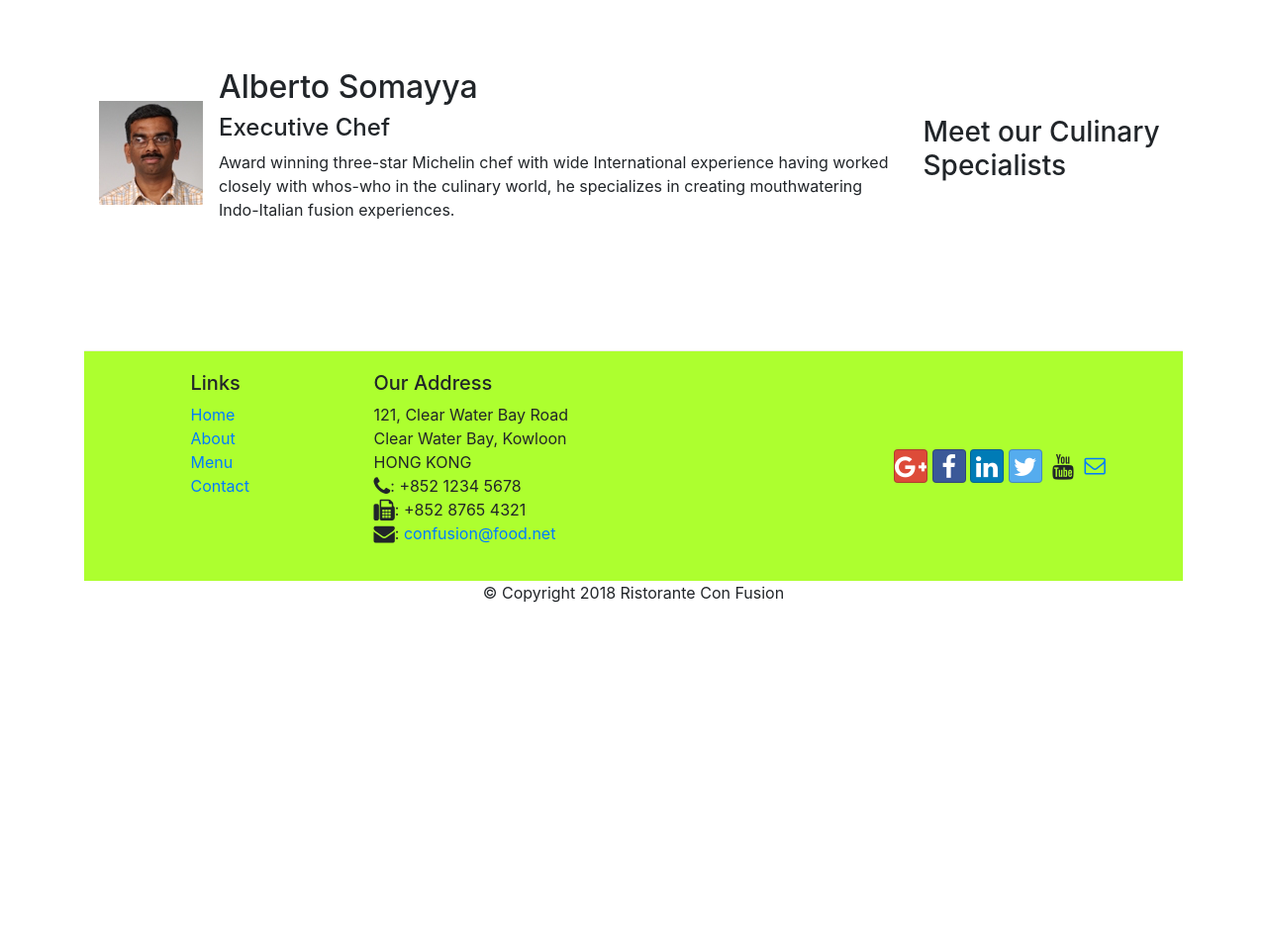
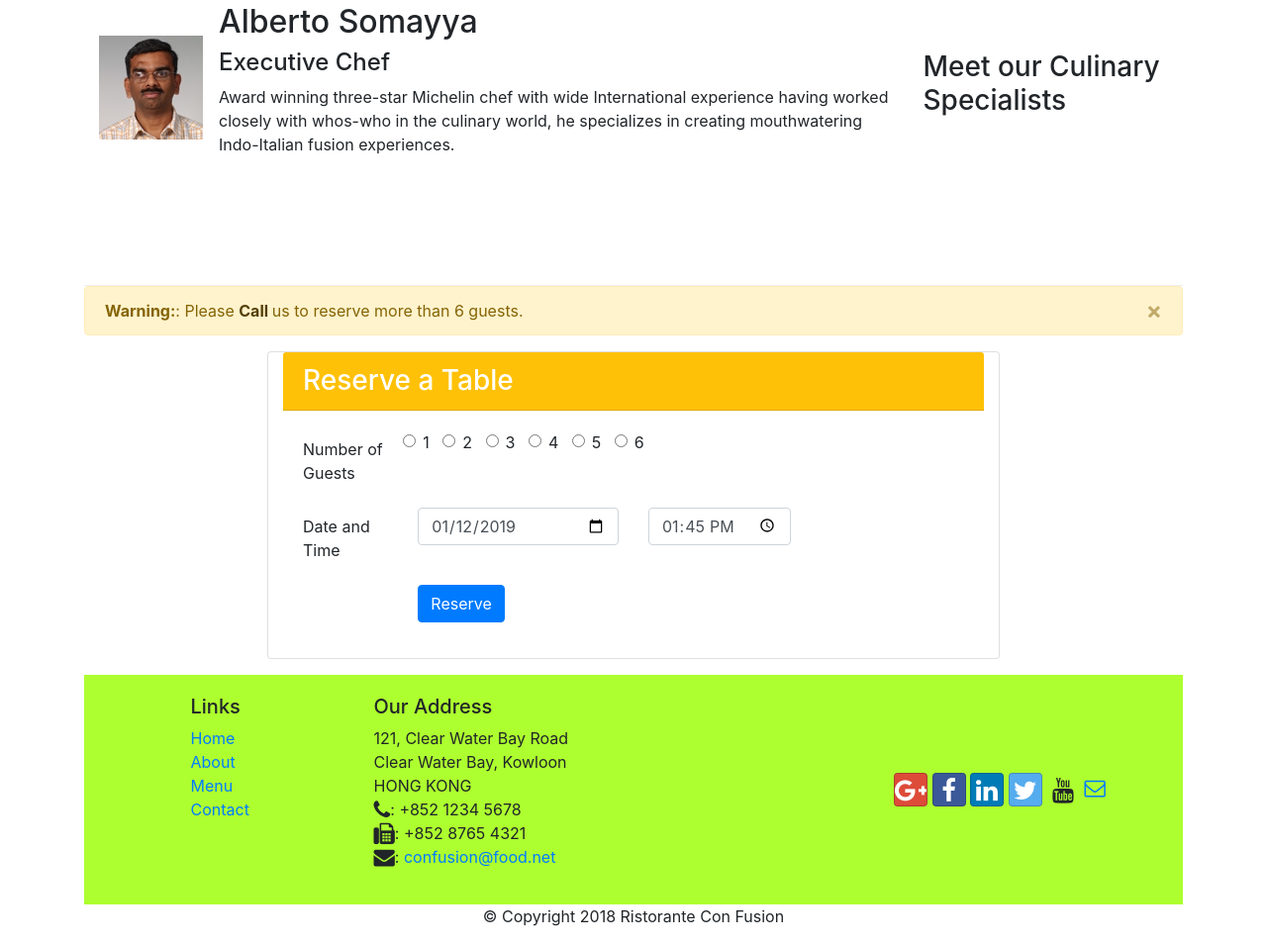
Before and after one commit to ahmetcetinkaya1983/bootstrap, a website: page index.html in a window 1280 px wide. Shown: the part 1245-2199 px from the top of the page at 99% size. Before the commit the page ends 1872 px from the top, so only its background shows below. Drawn offline with nearby package versions, Linux system fonts and the light colour scheme.

Commit message:
assignment 2 completed

```diff
--- a/index.html
+++ b/index.html
@@ -45,22 +45,17 @@
                     <p>We take inspiration from the World's best cuisines, and create a unique fusion experience. Our
                         lipsmacking creations will tickle your culinary senses!</p>
                 </div>
-                <div class="col-12 col-sm align-self-center">
+                <div class="col-12 col-sm-3 align-self-center">
                     <img src="img/logo.png" class="img-fluid">
+                </div>
+                <div class="col-12 col-sm-3 align-self-center">
+                    <a href="#guestsCard" role="button" class="btn btn-warning btn-block btn-sm ">Reserve Table</a>
                 </div>
             </div>
         </div>
     </header>
 
     <div class="container">
-        <div class="alert alert-warning alert-dismissible" role="alert">
-            <button type="button" class="close" data-dismiss="alert">
-                <span>&times;</span>
-            </button>
-            <strong>Warning:</strong>: Please <a href="tel:+905321234567" class="alert-link">
-                Call
-            </a> us to reserve more than 6 guests.
-        </div>
         <div class="row row-content align-items-center">
             <div class="col-12 col-sm-4 order-sm-last col-md-3">
                 <h3>Our Lipsmacking Culinary Creations</h3>
@@ -69,7 +64,7 @@
                 <div class="media">
                     <img class="d-flex mr-3 img-thumbnail align-self-center" src="./img/uthappizza.png" alt="uthapizza">
                     <div class="media-body">
-                        <h2 class="mt-0">Uthappizza<span class="badge badge-danger">HOT</span></h2>
+                        <h2 class="mt-0">Uthappizza<span class="badge badge-danger ml-3">HOT</span><span class="badge badge-pill badge-secondary ml-3">$4.99</span></h2>
                         <p class="d-none d-sm-block">A unique combination of Indian Uthappam (pancake) and Italian
                             pizza, topped with Cerignola olives,
                             ripe vine cherry tomatoes, Vidalia onion, Guntur chillies and Buffalo Paneer.
@@ -86,9 +81,9 @@
             </div>
             <div class="col-12 col-sm col-md">
                 <div class="media">
-                    <img class="d-flex mr-3 img-thumbnail align-self-center" src="./img/buffet.png" alt="buffet">
+
                     <div class="media-body">
-                        <h2 class="mt-0">Weekend Grand Buffet</h2>
+                        <h2 class="mt-0">Weekend Grand Buffet<span class="badge badge-success ml-3">NEW</span></h2>
                         <p class="d-none d-sm-block">Featuring mouthwatering combinations with a choice of five
                             different salads, six enticing
                             appetizers, six main entrees and five choicest desserts. Free flowing bubbly and soft
@@ -96,6 +91,7 @@
                             for just $19.99 per person
                         </p>
                     </div>
+                    <img class="d-flex ml-3 img-thumbnail align-self-center" src="./img/buffet.png" alt="buffet">
                 </div>
             </div>
         </div>
@@ -115,16 +111,75 @@
                             whos-who in the culinary world, he specializes in creating mouthwatering Indo-Italian
                             fusion
                             experiences.
-                         </p>
+                        </p>
                     </div>
                 </div>
+            </div>
+        </div>
+        <div class="alert alert-warning alert-dismissible" role="alert">
+            <button type="button" class="close" data-dismiss="alert">
+                <span>&times;</span>
+            </button>
+            <strong>Warning:</strong>: Please <a href="tel:+905321234567" class="alert-link">
+                Call
+            </a> us to reserve more than 6 guests.
+        </div>
+
+
+        <div class="card col-12 col-sm-8 offset-sm-2" id="guestsCard">
+            <h3 class="card-header bg-warning text-white">Reserve a Table</h3>
+            <div class="card-body">
+                <form>
+                    <div class="form-group row">
+                        <label for="guestnum" class="col-sm-2 col-form-label">Number of Guests</label>
+                        <div class="form-check">
+                            <input class="form-check-input" type="radio" name="guestRadios" id="guestRadio1" value="1">
+                            <label class="form-check-label" for="guestRadios1">1 &nbsp;&nbsp;</label>
+                        </div>
+                        <div class="form-check">
+                            <input class="form-check-input" type="radio" name="guestRadios" id="guestRadio2" value="2">
+                            <label class="form-check-label" for="guestRadios2">2 &nbsp;&nbsp;</label>
+                        </div>
+                        <div class="form-check">
+                            <input class="form-check-input" type="radio" name="guestRadios" id="guestRadio3" value="3">
+                            <label class="form-check-label" for="guestRadios3">3 &nbsp;&nbsp;</label>
+                        </div>
+                        <div class="form-check">
+                            <input class="form-check-input" type="radio" name="guestRadios" id="guestRadio4" value="4">
+                            <label class="form-check-label" for="guestRadios4">4 &nbsp;&nbsp;</label>
+                        </div>
+                        <div class="form-check">
+                            <input class="form-check-input" type="radio" name="guestRadios" id="guestRadio5" value="5>
+                                            <label class="
+                                form-check-label" for="guestRadios5">5 &nbsp;&nbsp;</label>
+                        </div>
+                        <div class="form-check">
+                            <input class="form-check-input" type="radio" name="guestRadios" id="guestRadio6" value="6">
+                            <label class="form-check-label" for="guestRadios6">6 &nbsp;</label>
+                        </div>
+                    </div>
+                    <div class="form-group row">
+                        <label for="dat_time" class="col-12 col-sm-2 col-form-label">Date and Time</label>
+                        <div class="col-6 col-sm-4">
+                            <input class="form-control" type="date" value="2019-01-12" id="date-input">
+                        </div>
+                        <div class="col-6 col-sm-3">
+                            <input class="form-control" type="time" value="13:45:00" id="example-time-input">
+                        </div>
+                    </div>
+                    <div class="form-group row">
+                        <div class="offset-sm-2 col-sm-4">
+                            <button type="submit" class="btn btn-primary">Reserve</button>
+                        </div>
+                    </div>
+                </form>
             </div>
         </div>
     </div>
 
     <footer>
         <div class="container">
-            <div class="row footer">
+            <div class="row footer mt-3">
                 <div class="col-4 offset-1 col-sm-2">
                     <h5>Links</h5>
                     <ul class="list-unstyled">
```
